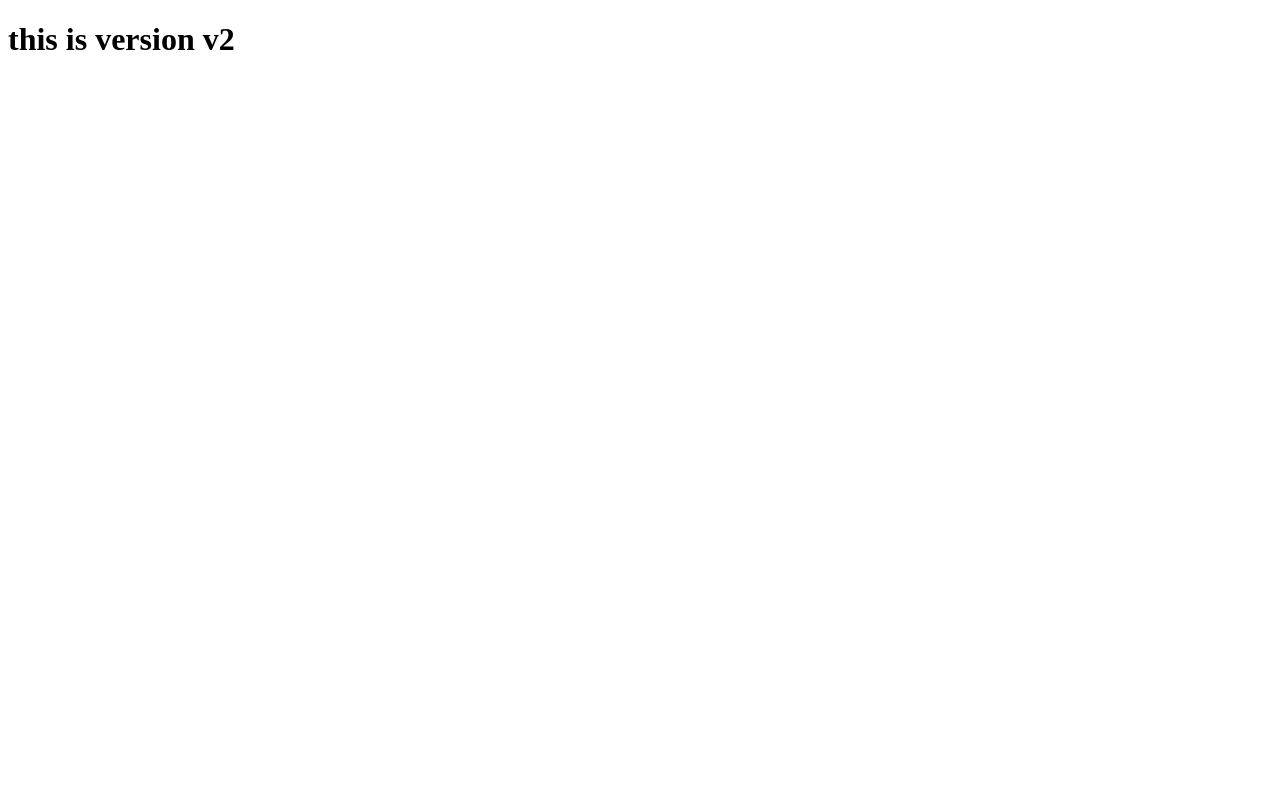
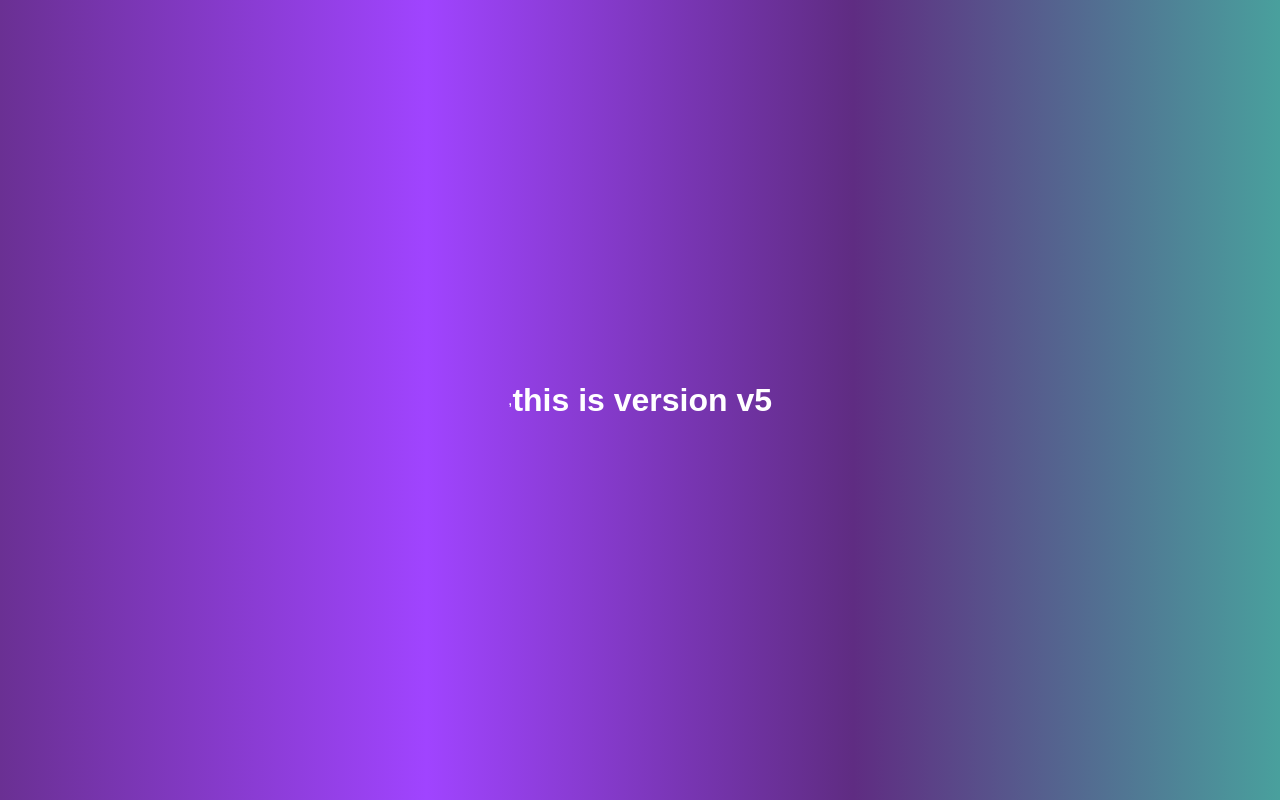
Before and after one commit to almubarmaj/myrepo, a plain HTML site: page index.html in a window 1280 px wide. Drawn offline with Linux system fonts and the light colour scheme.

Commit message:
Added Design for Website

```diff
--- a/index.html
+++ b/index.html
@@ -3,10 +3,11 @@
 <head>
     <meta charset="UTF-8">
     <meta name="viewport" content="width=device-width, initial-scale=1.0">
+    ,<link rel="stylesheet" href="style.css">
     <title>Document</title>
 </head>
 <body>
-    <h1>this is version v2
+    <h1>this is version v5
     </h1>
 
 </body>
--- /dev/null
+++ b/style.css
@@ -0,0 +1,28 @@
+/* styles.css */
+body {
+    /* Set a gradient background from purple to teal */
+    background: linear-gradient(to right, #6a3093, #a044ff, #5f2c82, #49a09d);
+    font-family: Arial, sans-serif;
+    /* Sets a clean, modern font for the body text */
+    color: white;
+    /* Sets the text color to white for better contrast */
+    margin: 0;
+    /* Removes default margin */
+    padding: 0;
+    /* Removes default padding */
+    display: flex;
+    /* Enables flexbox layout */
+    justify-content: center;
+    /* Centers content horizontally */
+    align-items: center;
+    /* Centers content vertically */
+    height: 100vh;
+    /* Makes the body take the full height of the viewport */
+}
+
+h1 {
+    font-size: 2em;
+    /* Sets the size of the header text */
+    text-align: center;
+    /* Centers the header text */
+}
```
